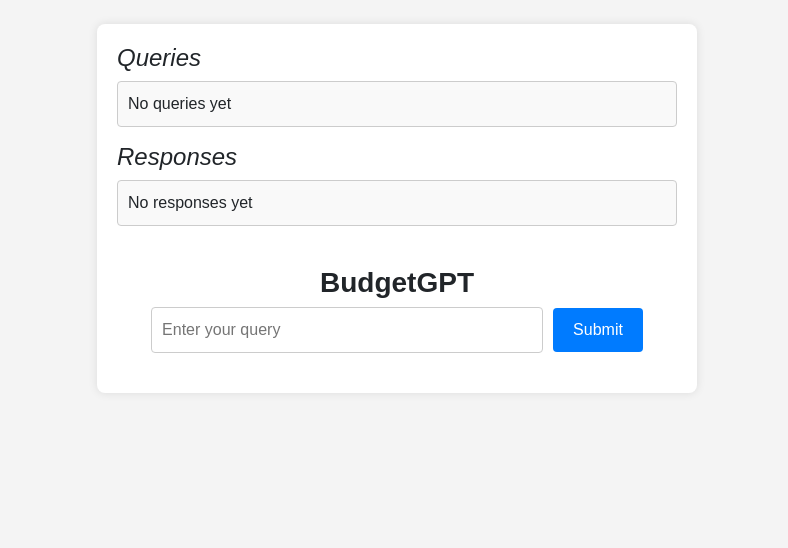
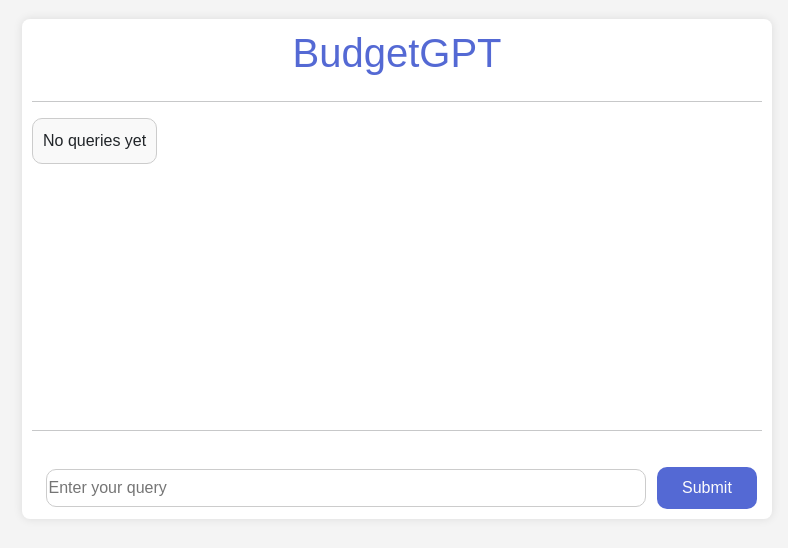
Before and after one commit to omraakhtarit2020/ExpenseApp, a Java web app: page /budgetPlanning.jsp in a window 1280 px wide. Shown: the part 56-604 px from the top of the page, without its empty margins (243-1031 px from the left). Run offline with Tomcat 11, a stand-in JSP engine, Linux system fonts and the light colour scheme.

Commit message:
Update budgetPlanning.jsp

```diff
--- a/src/main/webapp/budgetPlanning.jsp
+++ b/src/main/webapp/budgetPlanning.jsp
@@ -5,8 +5,10 @@
 <head>
   <meta charset="UTF-8">
   <meta name="viewport" content="width=device-width, initial-scale=1.0">
+  <link href="https://cdn.jsdelivr.net/npm/bootstrap@5.3.2/dist/css/bootstrap.min.css"
+  rel="stylesheet" integrity="sha384-T3c6CoIi6uLrA9TneNEoa7RxnatzjcDSCmG1MXxSR1GAsXEV/Dwwykc2MPK8M2HN"
+  crossorigin="anonymous">
   <title>BudgetGPT</title>
-<link href="https://cdn.jsdelivr.net/npm/bootstrap@5.3.2/dist/css/bootstrap.min.css" rel="stylesheet" integrity="sha384-T3c6CoIi6uLrA9TneNEoa7RxnatzjcDSCmG1MXxSR1GAsXEV/Dwwykc2MPK8M2HN" crossorigin="anonymous">
   <style>
     body {
       font-family: Arial, sans-serif;
@@ -16,110 +18,125 @@ body {
     }
 
     .container {
-	max-width: 600px;
-	margin: 0 auto;
-	padding: 20px;
+      max-height:500px;
+      max-width: 750px;
+      padding: 10px;
       background-color: #fff;
       border-radius: 8px;
       box-shadow: 0 0 10px rgba(0, 0, 0, 0.1);
-	 margin-top:5em;
+      margin-top: 75px;
+      display: flex;
+      flex-direction: column;
+      height: 100vh;
     }
 
-
-form {
-	margin-bottom: 20px;
-	display: flex;
-	justify-content: center;
-	align-items: center;
+    input[type=text]{
+      width: 600px;
+      height: 38px;
+      margin-right: 7px;
+      border-radius: 10px;
+      border: 1px solid #ccc;
     }
 
-input[type="text"] {
-	padding: 10px;
-	width: 70%;
-	border-radius: 4px;
-	border: 1px solid #ccc;
-	margin-right: 10px;
-}
-
-input[type="submit"] {
-	padding: 10px 20px;
-	background-color: #007bff;
-	color: #fff;
+    input[type=submit]{
+      color: rgb(252, 252, 252);
+      width: 100px;
+      height: 42px;
+      background-color: rgb(84, 105, 212);
       border: none;
-	border-radius: 4px;
+      border-radius: 10px;
       cursor: pointer;
       transition: background-color 0.3s ease;
     }
 
-input[type="submit"]:hover {
-	background-color: #0056b3;
+    input[type=submit]:hover {
+      background-color: rgb(77, 83, 191);
     }
 
-ul {
-	list-style-type: none;
-	padding: 0;
+    h1 {
+      text-align: center;
+      color: rgb(84, 105, 212);
     }
 
-.res {
+    .chat {
+      margin-bottom: 20px;
+      overflow-y: auto;
+      flex-grow: 1; /* Allow chat to grow and take remaining space */
+    }
+
+    .chat-user {
+
+      text-align: right;
       margin-bottom: 10px;
+
+    }
+
+    .chat-gpt {
+
+      text-align: left;
+      margin-bottom: 10px;
+    }
+
+    .chat-bubble {
+      display: inline-block;
       padding: 10px;
+      border-radius: 10px;
+      border: 1px solid #ccc;
       background-color: #f9f9f9;
-	border-radius: 4px;
-	border: 1px solid #ccc;
+      max-width: 70%;
+    }
+
+    .field {
+      display: flex;
+      justify-content: bottom;
+      padding-left:13.5px;
+      margin-top: 20px;
     }
   </style>
 </head>
 <body>
     <%@ include file="components/track/budget_nav.jsp" %>
 <div class="container">
-		<div>
-			<h4 class="fst-italic">Queries</h4>
-			<ul>
+<h1>BudgetGPT</h1>
+<hr>
+  <div class="chat">
     <%
     ArrayList<String> promptAr = (ArrayList<String>) request.getAttribute("promptAr");
+    ArrayList<String> responses = (ArrayList<String>) request.getAttribute("responses");
     if (promptAr != null && !promptAr.isEmpty()) {
-					for (String pr : promptAr) {
+      for (int i = 0; i < promptAr.size(); i++) {
         %>
-				<li class="res"><%= pr %></li>
+        <div class="chat-user">
+          <div class="chat-bubble"><%= promptAr.get(i) %></div>
+        </div>
+        <% if (responses != null && i < responses.size()) { %>
+          <div class="chat-gpt">
+            <div class="chat-bubble"><%= responses.get(i) %></div>
+          </div>
+        <% } %>
         <%
       }
     } else {
       %>
-				<li class="res">No queries yet</li>
+      <div class="chat-gpt">
+        <div class="chat-bubble">No queries yet</div>
+      </div>
       <%
     }
     %>
-			</ul>
   </div>
-		<div>
-			<h4 class="fst-italic">Responses</h4>
-			<ul>
-				<%
-				ArrayList<String> responses = (ArrayList<String>) request.getAttribute("responses");
-				if (responses != null && !responses.isEmpty()) {
-					for (String res : responses) {
-				%>
-				<li class="res"><%=res%></li>
-				<%
-					}
-				} else {
-				%>
-				<li class="res">No responses yet</li>
-				<%
-				}
-				%>
-			</ul>
-		</div>
-		<br>
-		<h3 class="text-center fw-bold">BudgetGPT</h3>
+<hr>
+  <div class="field">
+
     <form action="chatgpt" method="POST">
       <input type="text" name="query" placeholder="Enter your query">
       <input type="submit" value="Submit">
     </form>
   </div>
-
+</div>
 
 <script src="https://cdn.jsdelivr.net/npm/@popperjs/core@2.11.8/dist/umd/popper.min.js" integrity="sha384-I7E8VVD/ismYTF4hNIPjVp/Zjvgyol6VFvRkX/vR+Vc4jQkC+hVqc2pM8ODewa9r" crossorigin="anonymous"></script>
 <script src="https://cdn.jsdelivr.net/npm/bootstrap@5.3.2/dist/js/bootstrap.min.js" integrity="sha384-BBtl+eGJRgqQAUMxJ7pMwbEyER4l1g+O15P+16Ep7Q9Q+zqX6gSbd85u4mG4QzX+" crossorigin="anonymous"></script>
+
 </body>
 </html>
```
Lines whose indentation alone changed are shown as unchanged.
